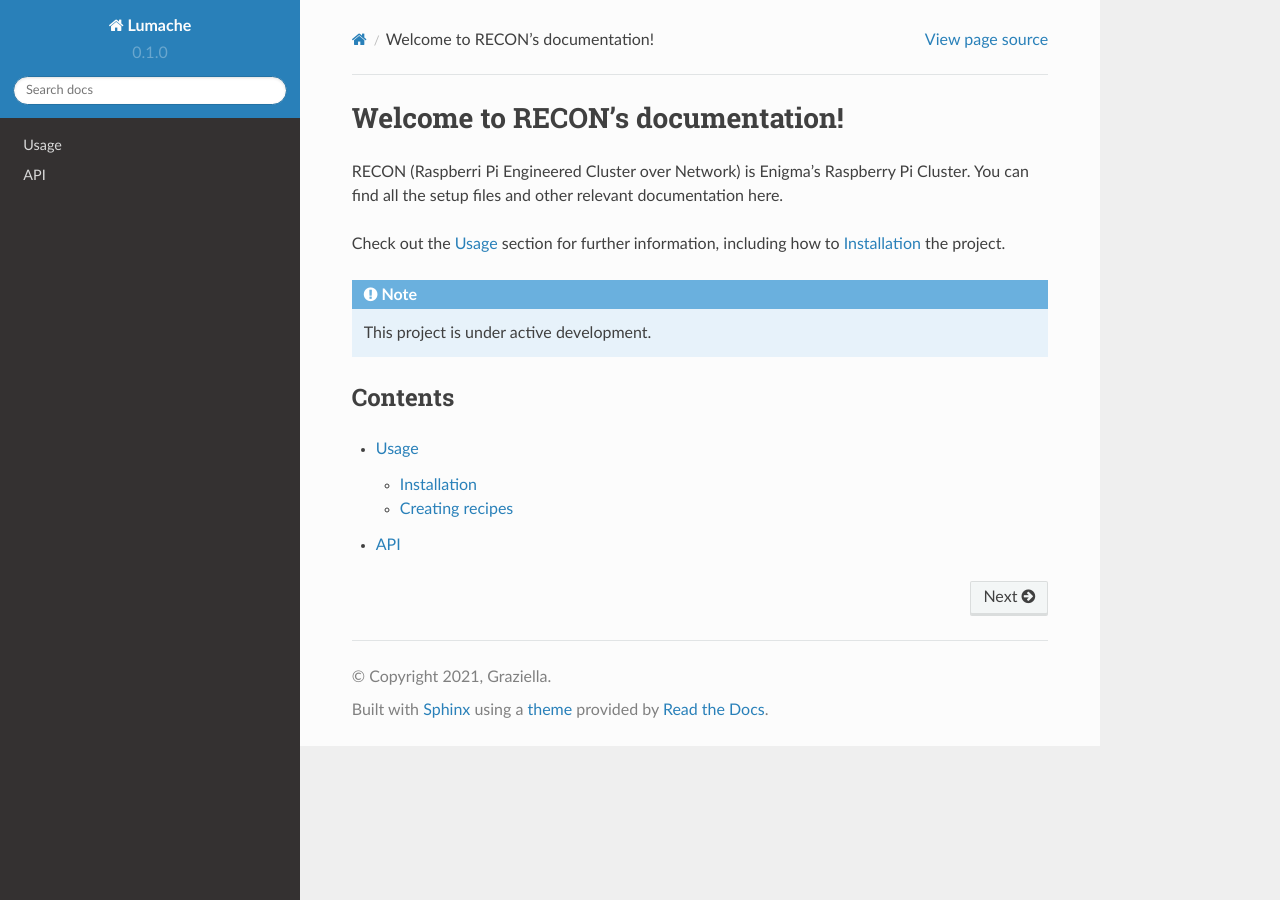
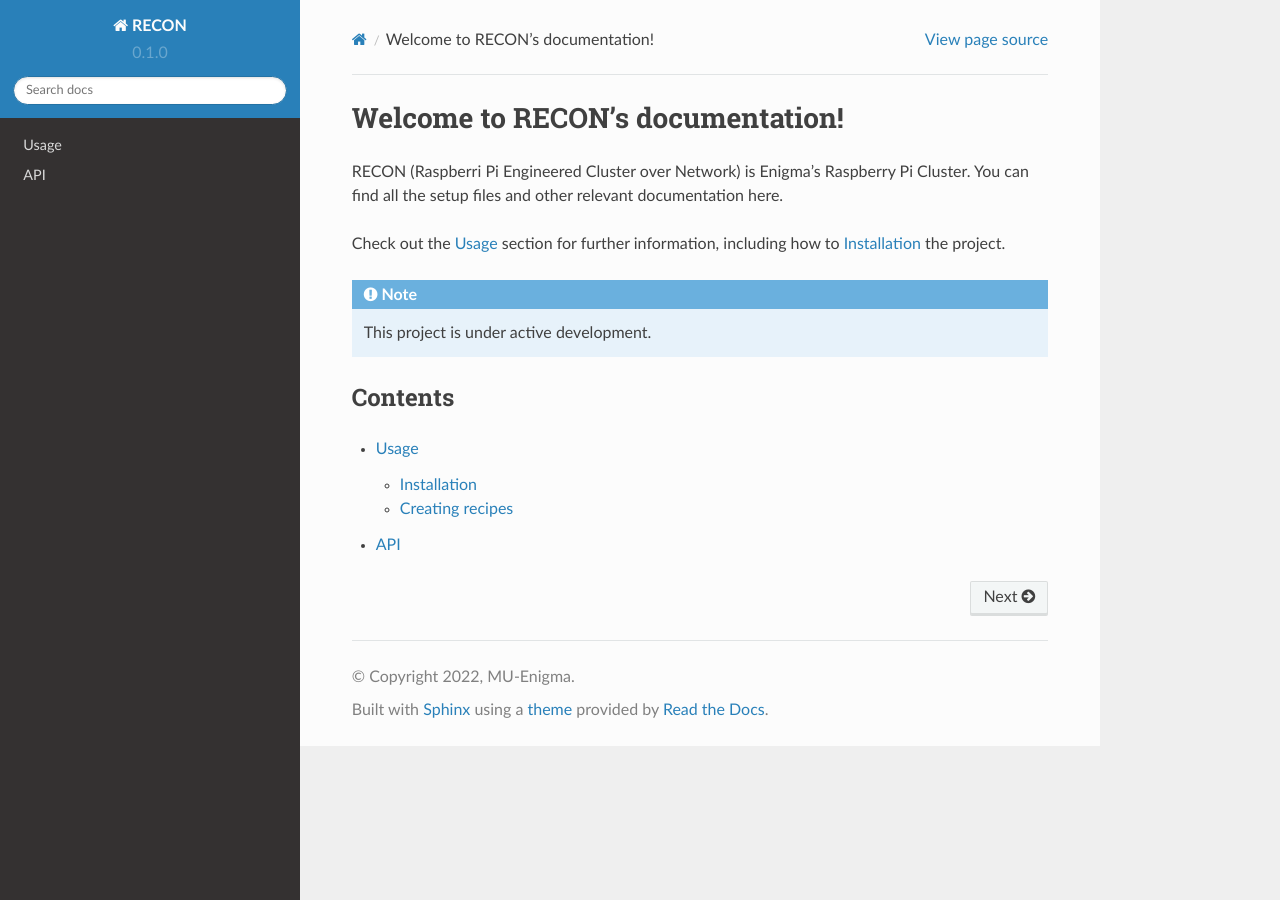
Before and after one commit to MU-Enigma/RECON-docs, a Sphinx documentation site: the page built from docs/source/index.rst, in a window 1280 px wide. Built offline with Sphinx 7.4.7 and the Read the Docs theme 2.0.0, drawn with Linux system fonts in a browser that asks for light colours.

Commit message:
Initialize conf.py

```diff
--- a/docs/source/conf.py
+++ b/docs/source/conf.py
@@ -2,9 +2,9 @@
 
 # -- Project information
 
-project = 'Lumache'
-copyright = '2021, Graziella'
-author = 'Graziella'
+project = 'RECON'
+copyright = '2022, MU-Enigma'
+author = 'MU-Enigma'
 
 release = '0.1'
 version = '0.1.0'
```
